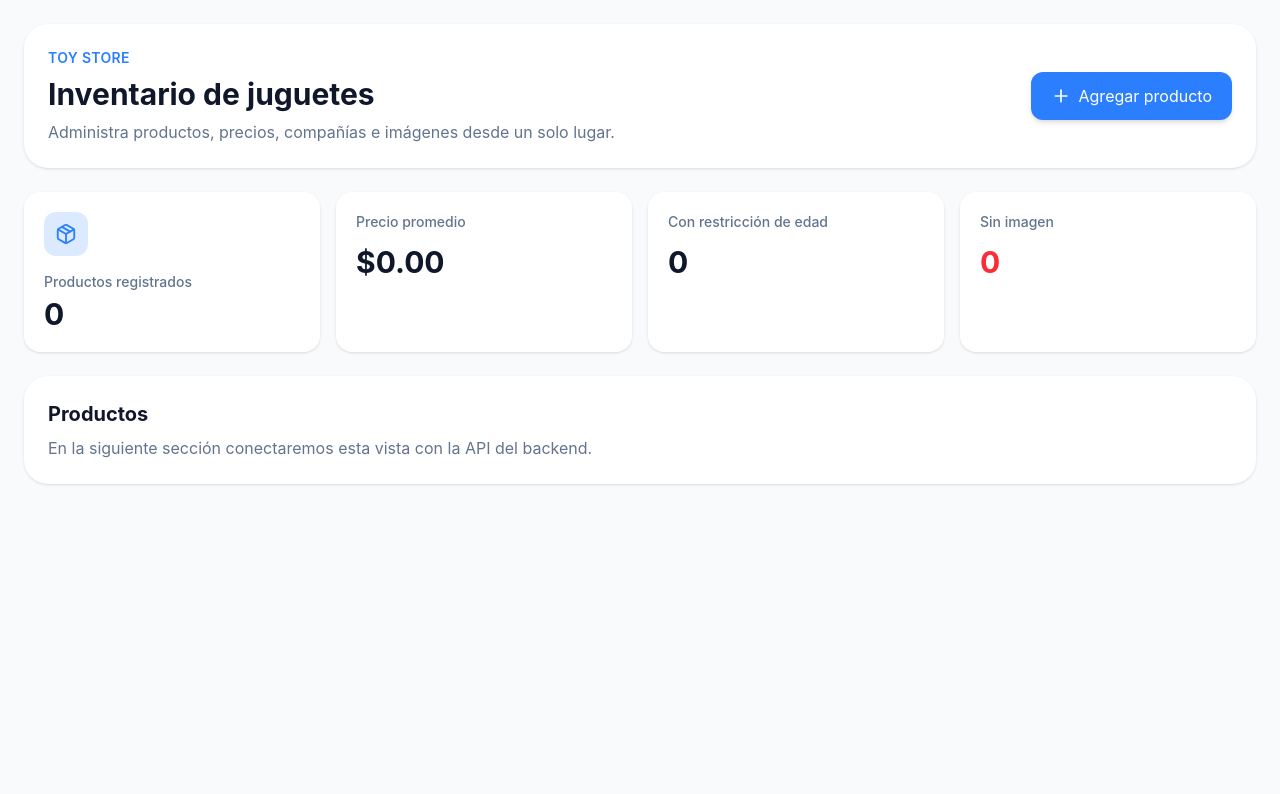
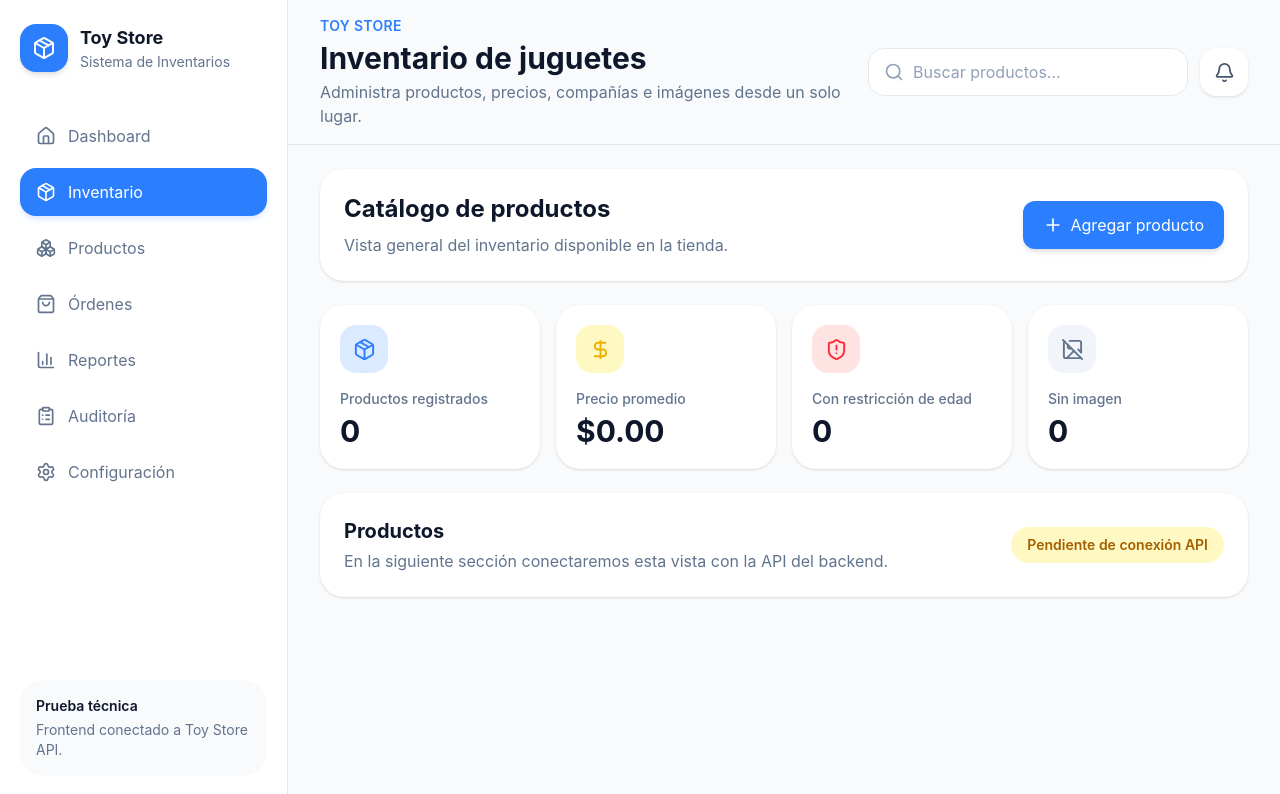
Before and after one commit to luisbmora/toy-store-frontend, a React (Vite) app: page / in a window 1280 px wide. Shown: the top 794 px of the page. Built offline with nearby package versions, Linux system fonts and the light colour scheme.

Commit message:
Add application layout components

```diff
--- /dev/null
+++ b/src/components/layout/Applayout.tsx
@@ -0,0 +1,27 @@
+import type { ReactNode } from 'react'
+import { Header } from './Header'
+import { Sidebar } from './Sidebar'
+
+interface AppLayoutProps {
+  title: string
+  subtitle: string
+  children: ReactNode
+}
+
+export function AppLayout({ title, subtitle, children }: AppLayoutProps) {
+  return (
+    <div className="min-h-screen bg-slate-50 text-slate-900">
+      <div className="flex min-h-screen">
+        <Sidebar />
+
+        <div className="flex min-w-0 flex-1 flex-col">
+          <Header title={title} subtitle={subtitle} />
+
+          <main className="flex-1 px-4 py-6 md:px-8">
+            {children}
+          </main>
+        </div>
+      </div>
+    </div>
+  )
+}
--- /dev/null
+++ b/src/components/layout/Header.tsx
@@ -0,0 +1,61 @@
+import { Bell, Menu, Search } from 'lucide-react'
+
+interface HeaderProps {
+  title: string
+  subtitle: string
+}
+
+export function Header({ title, subtitle }: HeaderProps) {
+  return (
+    <header className="sticky top-0 z-20 border-b border-slate-200 bg-slate-50/90 px-4 py-4 backdrop-blur md:px-8">
+      <div className="flex flex-col gap-4 xl:flex-row xl:items-center xl:justify-between">
+        <div className="flex items-start justify-between gap-4">
+          <div>
+            <p className="text-sm font-semibold uppercase tracking-wide text-blue-500">
+              Toy Store
+            </p>
+
+            <h2 className="mt-1 text-2xl font-bold text-slate-900 md:text-3xl">
+              {title}
+            </h2>
+
+            <p className="mt-1 text-sm text-slate-500 md:text-base">
+              {subtitle}
+            </p>
+          </div>
+
+          <button
+            type="button"
+            className="flex h-11 w-11 items-center justify-center rounded-2xl bg-white text-slate-600 shadow-sm lg:hidden"
+            aria-label="Abrir menú"
+          >
+            <Menu size={22} />
+          </button>
+        </div>
+
+        <div className="flex flex-col gap-3 sm:flex-row sm:items-center">
+          <label className="relative block flex-1 sm:w-80">
+            <Search
+              className="pointer-events-none absolute left-4 top-1/2 -translate-y-1/2 text-slate-400"
+              size={20}
+            />
+
+            <input
+              type="text"
+              placeholder="Buscar productos..."
+              className="h-12 w-full rounded-2xl border border-slate-200 bg-white pl-11 pr-4 text-sm text-slate-700 outline-none transition placeholder:text-slate-400 focus:border-blue-400 focus:ring-4 focus:ring-blue-100"
+            />
+          </label>
+
+          <button
+            type="button"
+            className="flex h-12 w-12 items-center justify-center rounded-2xl bg-white text-slate-600 shadow-sm transition hover:text-blue-500"
+            aria-label="Notificaciones"
+          >
+            <Bell size={21} />
+          </button>
+        </div>
+      </div>
+    </header>
+  )
+}
--- /dev/null
+++ b/src/components/layout/Sidebar.tsx
@@ -0,0 +1,99 @@
+import {
+  BarChart3,
+  Boxes,
+  ClipboardList,
+  Home,
+  Package,
+  Settings,
+  ShoppingBag,
+} from 'lucide-react'
+
+const menuItems = [
+  {
+    label: 'Dashboard',
+    icon: Home,
+    isActive: false,
+  },
+  {
+    label: 'Inventario',
+    icon: Package,
+    isActive: true,
+  },
+  {
+    label: 'Productos',
+    icon: Boxes,
+    isActive: false,
+  },
+  {
+    label: 'Órdenes',
+    icon: ShoppingBag,
+    isActive: false,
+  },
+  {
+    label: 'Reportes',
+    icon: BarChart3,
+    isActive: false,
+  },
+  {
+    label: 'Auditoría',
+    icon: ClipboardList,
+    isActive: false,
+  },
+  {
+    label: 'Configuración',
+    icon: Settings,
+    isActive: false,
+  },
+]
+
+export function Sidebar() {
+  return (
+    <aside className="hidden min-h-screen w-72 flex-col border-r border-slate-200 bg-white px-5 py-6 lg:flex">
+      <div className="flex items-center gap-3">
+        <div className="flex h-12 w-12 items-center justify-center rounded-2xl bg-blue-500 text-white shadow-md">
+          <Package size={24} />
+        </div>
+
+        <div>
+          <h1 className="text-lg font-bold text-slate-900">
+            Toy Store
+          </h1>
+          <p className="text-sm text-slate-500">
+             Sistema de Inventarios
+          </p>
+        </div>
+      </div>
+
+      <nav className="mt-10 flex flex-1 flex-col gap-2">
+        {menuItems.map((item) => {
+          const Icon = item.icon
+
+          return (
+            <button
+              key={item.label}
+              type="button"
+              className={[
+                'flex items-center gap-3 rounded-2xl px-4 py-3 text-left text-sm font-semibold transition',
+                item.isActive
+                  ? 'bg-blue-500 text-white shadow-md shadow-blue-100'
+                  : 'text-slate-500 hover:bg-slate-100 hover:text-slate-900',
+              ].join(' ')}
+            >
+              <Icon size={20} />
+              {item.label}
+            </button>
+          )
+        })}
+      </nav>
+
+      <div className="rounded-3xl bg-slate-50 p-4">
+        <p className="text-sm font-semibold text-slate-900">
+          Prueba técnica
+        </p>
+        <p className="mt-1 text-sm text-slate-500">
+          Frontend conectado a Toy Store API.
+        </p>
+      </div>
+    </aside>
+  )
+}
--- a/src/pages/InventoryPage.tsx
+++ b/src/pages/InventoryPage.tsx
@@ -1,21 +1,48 @@
-import { Package, Plus } from 'lucide-react'
+import { Package, Plus, ShieldAlert, ImageOff, DollarSign } from 'lucide-react'
+import { AppLayout } from '../components/layout/Applayout'
+
+const stats = [
+  {
+    label: 'Productos registrados',
+    value: '0',
+    icon: Package,
+    color: 'bg-blue-100 text-blue-500',
+  },
+  {
+    label: 'Precio promedio',
+    value: '$0.00',
+    icon: DollarSign,
+    color: 'bg-yellow-100 text-yellow-500',
+  },
+  {
+    label: 'Con restricción de edad',
+    value: '0',
+    icon: ShieldAlert,
+    color: 'bg-red-100 text-red-500',
+  },
+  {
+    label: 'Sin imagen',
+    value: '0',
+    icon: ImageOff,
+    color: 'bg-slate-100 text-slate-500',
+  },
+]
 
 export function InventoryPage() {
   return (
-    <main className="min-h-screen bg-slate-50 p-6">
+    <AppLayout
+      title="Inventario de juguetes"
+      subtitle="Administra productos, precios, compañías e imágenes desde un solo lugar."
+    >
       <section className="mx-auto max-w-7xl">
         <div className="flex flex-col gap-4 rounded-3xl bg-white p-6 shadow-sm md:flex-row md:items-center md:justify-between">
           <div>
-            <p className="text-sm font-semibold uppercase tracking-wide text-blue-500">
-              Toy Store
-            </p>
-
-            <h1 className="mt-2 text-3xl font-bold text-slate-900">
-              Inventario de juguetes
+            <h1 className="text-2xl font-bold text-slate-900">
+              Catálogo de productos
             </h1>
 
             <p className="mt-2 text-slate-500">
-              Administra productos, precios, compañías e imágenes desde un solo lugar.
+              Vista general del inventario disponible en la tienda.
             </p>
           </div>
 
@@ -25,62 +52,49 @@ export function InventoryPage() {
           </button>
         </div>
 
-        <div className="mt-6 grid gap-4 sm:grid-cols-2 lg:grid-cols-4">
-          <article className="rounded-2xl bg-white p-5 shadow-sm">
-            <div className="flex h-11 w-11 items-center justify-center rounded-xl bg-blue-100 text-blue-500">
-              <Package size={22} />
+        <div className="mt-6 grid gap-4 sm:grid-cols-2 xl:grid-cols-4">
+          {stats.map((stat) => {
+            const Icon = stat.icon
+
+            return (
+              <article
+                key={stat.label}
+                className="rounded-3xl bg-white p-5 shadow-sm"
+              >
+                <div className={`flex h-12 w-12 items-center justify-center rounded-2xl ${stat.color}`}>
+                  <Icon size={23} />
                 </div>
 
                 <p className="mt-4 text-sm font-medium text-slate-500">
-              Productos registrados
+                  {stat.label}
                 </p>
 
                 <h2 className="mt-1 text-3xl font-bold text-slate-900">
-              0
+                  {stat.value}
                 </h2>
               </article>
-
-          <article className="rounded-2xl bg-white p-5 shadow-sm">
-            <p className="text-sm font-medium text-slate-500">
-              Precio promedio
-            </p>
-
-            <h2 className="mt-3 text-3xl font-bold text-slate-900">
-              $0.00
-            </h2>
-          </article>
-
-          <article className="rounded-2xl bg-white p-5 shadow-sm">
-            <p className="text-sm font-medium text-slate-500">
-              Con restricción de edad
-            </p>
-
-            <h2 className="mt-3 text-3xl font-bold text-slate-900">
-              0
-            </h2>
-          </article>
-
-          <article className="rounded-2xl bg-white p-5 shadow-sm">
-            <p className="text-sm font-medium text-slate-500">
-              Sin imagen
-            </p>
-
-            <h2 className="mt-3 text-3xl font-bold text-red-500">
-              0
-            </h2>
-          </article>
+            )
+          })}
         </div>
 
         <section className="mt-6 rounded-3xl bg-white p-6 shadow-sm">
+          <div className="flex flex-col gap-2 md:flex-row md:items-center md:justify-between">
+            <div>
               <h2 className="text-xl font-bold text-slate-900">
                 Productos
               </h2>
 
-          <p className="mt-2 text-slate-500">
+              <p className="mt-1 text-slate-500">
                 En la siguiente sección conectaremos esta vista con la API del backend.
               </p>
+            </div>
+
+            <span className="rounded-full bg-yellow-100 px-4 py-2 text-sm font-semibold text-yellow-700">
+              Pendiente de conexión API
+            </span>
+          </div>
         </section>
       </section>
-    </main>
+    </AppLayout>
   )
 }
```
Lines whose indentation alone changed are shown as unchanged.
